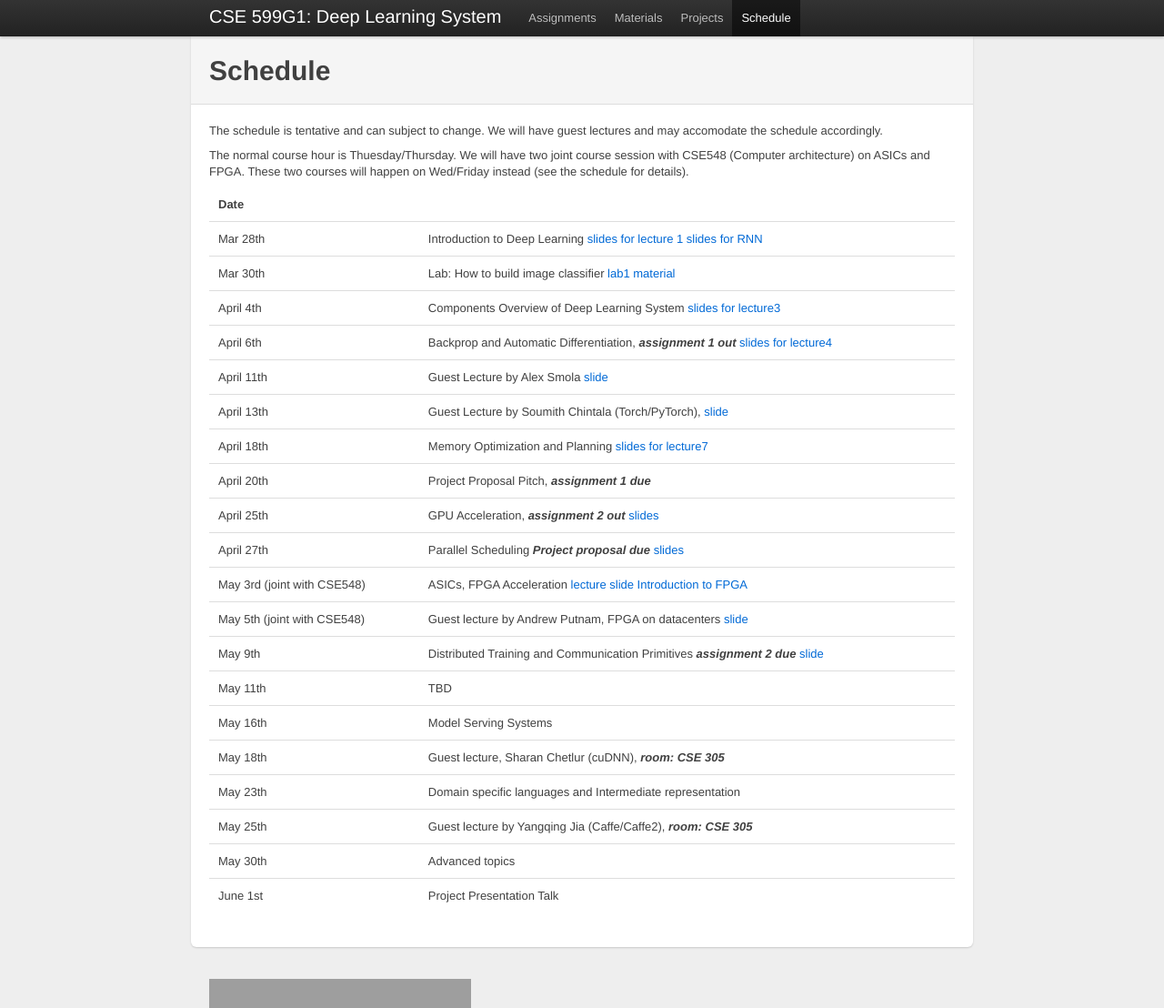
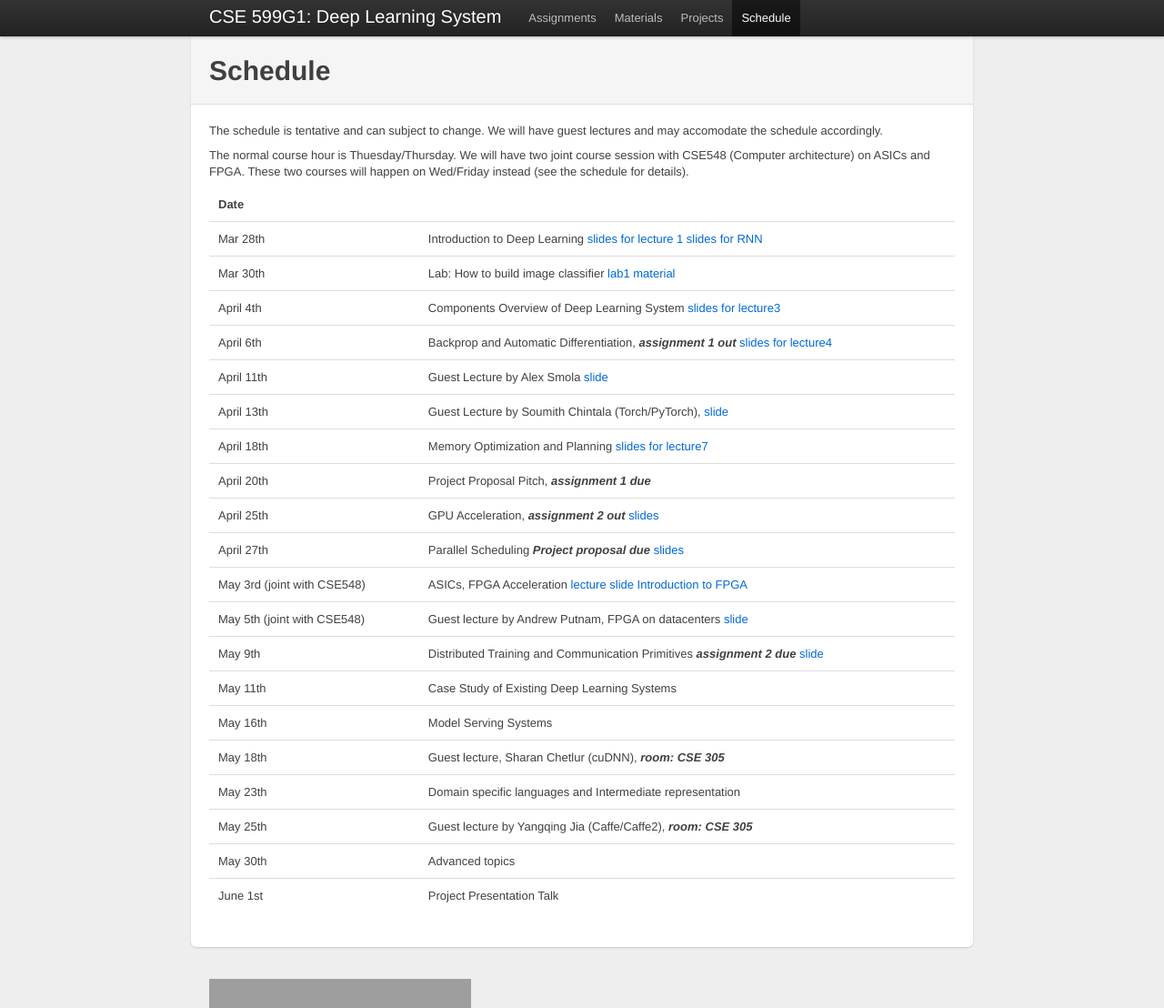
Before and after one commit to dlsys-course/dlsys-course.github.io, a Jekyll site: the page built from schedule.md, in a window 1280 px wide and 1108 px high. Shown: the whole window at 91% size. Built offline with Jekyll 4.4.1, drawn with Linux system fonts in a browser that asks for light colours; grey boxes are pictures that could not be loaded.

Commit message:
Update schedule.

```diff
--- a/schedule.md
+++ b/schedule.md
@@ -29,7 +29,7 @@ happen on Wed/Friday instead (see the schedule for details).
 | May 3rd (joint with CSE548) |   ASICs, FPGA Acceleration [lecture slide](pdf/joint-lecture-specialization.pdf) [Introduction to FPGA](pdf/joint-lecture-FPGA.pdf)|
 | May 5th (joint with CSE548) |   Guest lecture by Andrew Putnam, FPGA on datacenters [slide](pdf/catapult_guest_lecture.pdf) |
 | May 9th                  | Distributed Training and Communication Primitives ***assignment 2 due*** [slide](pdf/lecture12.pdf)|
-| May 11th                 |  TBD|
+| May 11th                 |  Case Study of Existing Deep Learning Systems |
 | May 16th                 |   Model Serving Systems   |
 | May 18th                 |   Guest lecture, Sharan Chetlur (cuDNN),  ***room: CSE 305***  |
 | May 23th                 |   Domain specific languages and Intermediate representation |
```
